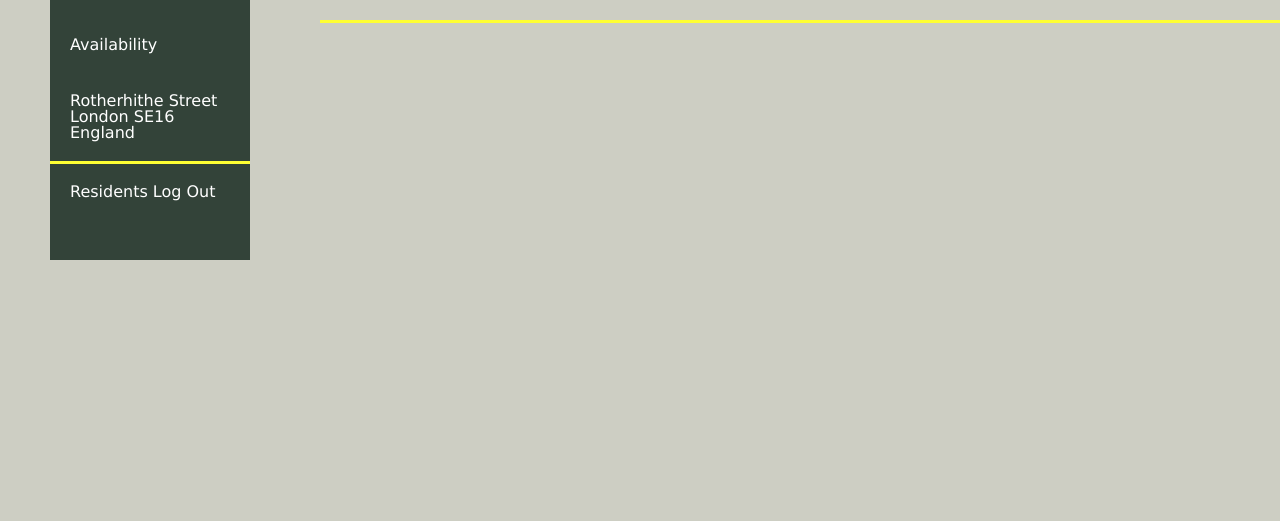
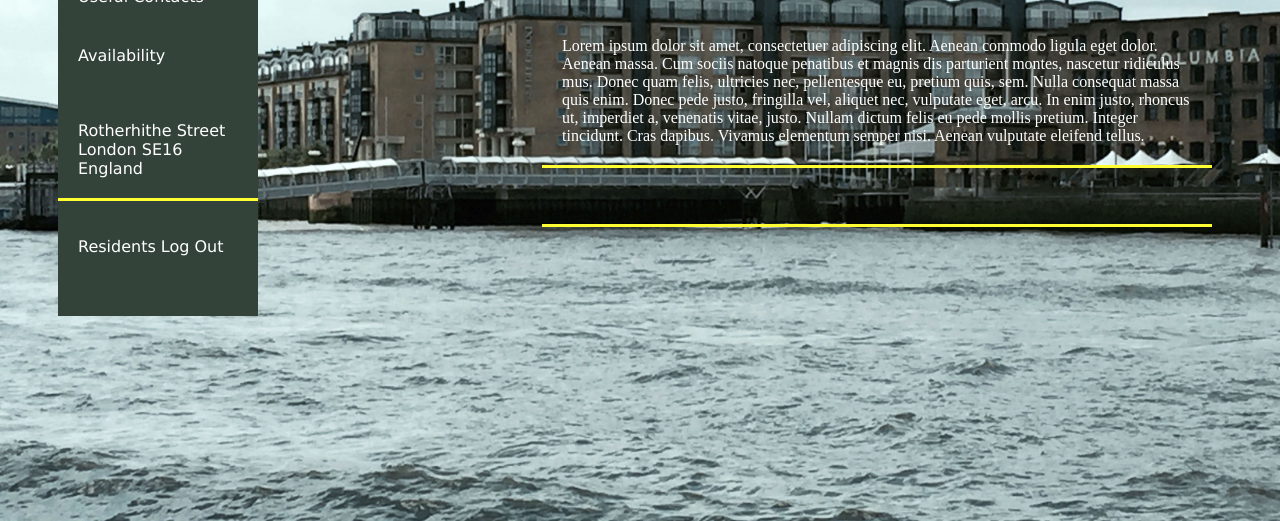
Before and after one commit to rebkchen/rebkchen.github.io, a plain HTML site: page unit_6/residents.html in a window 1280 px wide. Shown: the part 279-800 px from the top of the page. Drawn offline with Linux system fonts and the light colour scheme; a web font is replaced by a local one.

Commit message:
Update residents.html

```diff
--- a/unit_6/residents.html
+++ b/unit_6/residents.html
@@ -3,8 +3,7 @@
 
 <head>
 	<link href='http://fonts.googleapis.com/css?family=Vesper+Libre' rel='stylesheet' type='text/css'>
-	<link rel="stylesheet" type="text/css" href="css/reset.css">
-	<link rel="stylesheet" type="text/css" href="css/main.css">
+	<link rel="stylesheet" type="text/css" href="css/style.css">
 	<title>Residents Resources</title>
 </head>
 
```
